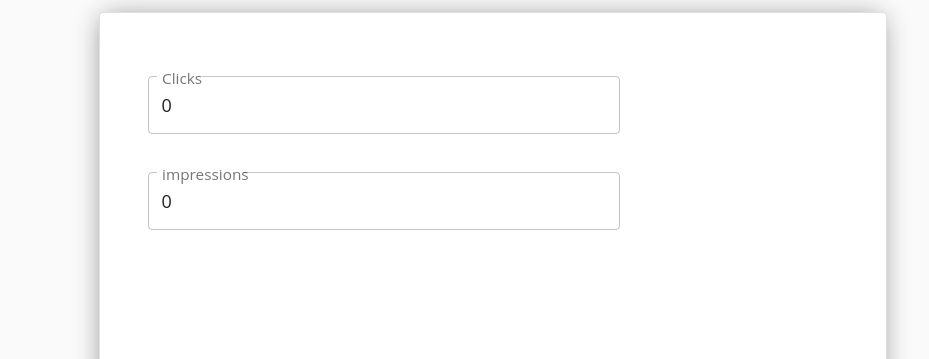
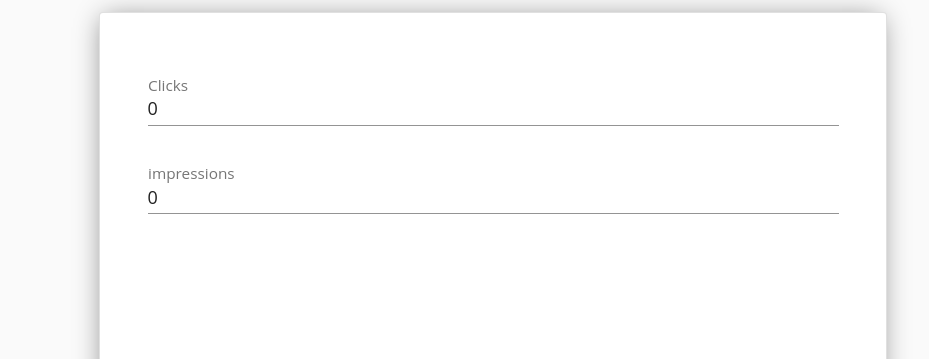
Before and after one commit to akash191095/ctr, a Gatsby site: page / in a window 1280 px wide. Shown: the part 182-541 px from the top of the page, without its empty margins (147-1076 px from the left). Built offline with nearby package versions, Linux system fonts and the light colour scheme; Gatsby itself is replaced by a stand-in of ours.

Commit message:
change input styling and variant

```diff
--- a/src/components/Calculator.js
+++ b/src/components/Calculator.js
@@ -33,7 +33,7 @@ const Calculator = () => {
         <div className="inputContainer">
           <TextField
             label="Clicks"
-            variant="outlined"
+            variant="standard"
             type="number"
             id="clicks"
             value={clicks}
@@ -47,7 +47,7 @@ const Calculator = () => {
         </div>
         <div className="inputContainer">
           <TextField
-            variant="outlined"
+            variant="standard"
             label="impressions"
             type="number"
             id="impressions"
--- a/src/styles/calculator.css
+++ b/src/styles/calculator.css
@@ -26,18 +26,13 @@ main {
 
 .inputContainer {
   padding: 15px 0px;
-  width: 100%;
   margin-bottom: 0.5em;
 }
 
-.inputContainer > div {
+.inputContainer,
+.inputContainer > div,
+.inputContainer input {
   width: 100%;
-  max-width: 30em;
-}
-
-.inputContainer > input {
-  width: 100%;
-  margin-top: 0.7em;
 }
 
 .calculator > p {
```
